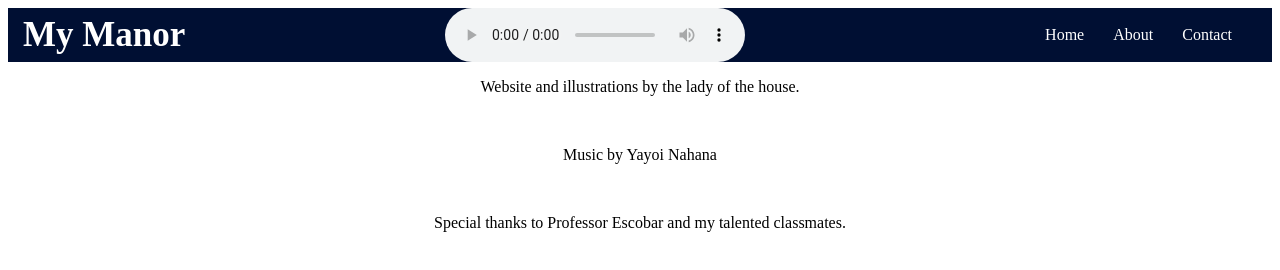
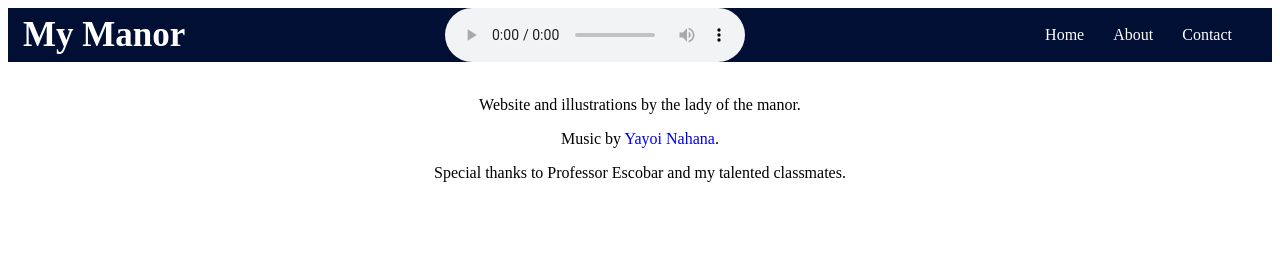
Before and after one commit to mishavict/mansion, a plain HTML site: page about.html in a window 1280 px wide. Drawn offline with Linux system fonts and the light colour scheme.

Commit message:
womp womp womp heyeyea heyeyea womp womp womp

```diff
--- a/about.html
+++ b/about.html
@@ -22,10 +22,9 @@
 <div class="flex-container">
 
 		<div>
-			<p>Website and illustrations by the lady of the house.</p>
 			<br>
-			<p>Music by Yayoi Nahana</p>
-			<br>
+			<p>Website and illustrations by the lady of the manor.</p>
+			<p>Music by <a href="https://open.spotify.com/artist/1MO0OGUAqmevkIYB245wPa?si=46FYQQhcQ1C3dpV5mTlGbQ">Yayoi Nahana</a>.</p>
 			<p>Special thanks to Professor Escobar and my talented classmates.</p>
 		</div>
 
--- a/main.css
+++ b/main.css
@@ -49,7 +49,7 @@ img{
 
 	.flex-container{
 		display:flex;
-		flex-direction:row;
+		flex-direction:column;
 	}
 
 	.flex-container > div {
```
Also changed, not shown: contact.html (+1 -1 lines).
